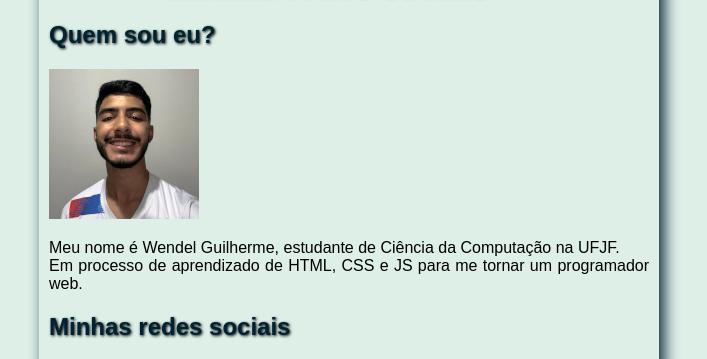
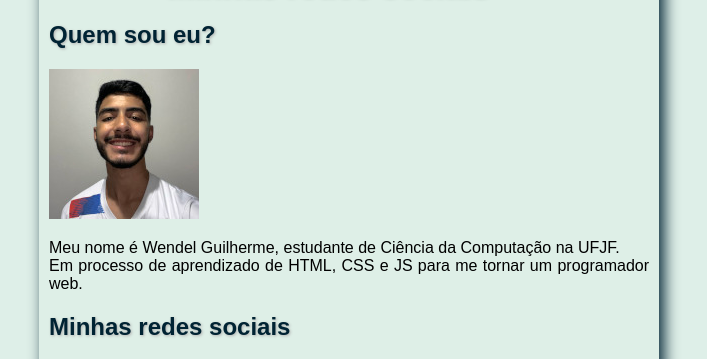
Before and after one commit to wendelguilherme/Um-Pouco-Sobre-Mim, a plain HTML site: page index.html in a window 1280 px wide. Shown: the part 77-436 px from the top of the page, without its empty margins (291-998 px from the left). Drawn offline with Linux system fonts and the light colour scheme.

Commit message:
Update style.css

```diff
--- a/style.css
+++ b/style.css
@@ -27,7 +27,7 @@ h1{
 
 h2{
     color: #002333;
-    text-shadow: 1px 1px 3px #000000;
+    text-shadow: 1px 1px 3px #afafaf;
 }
 div{
     text-align: justify;
```
